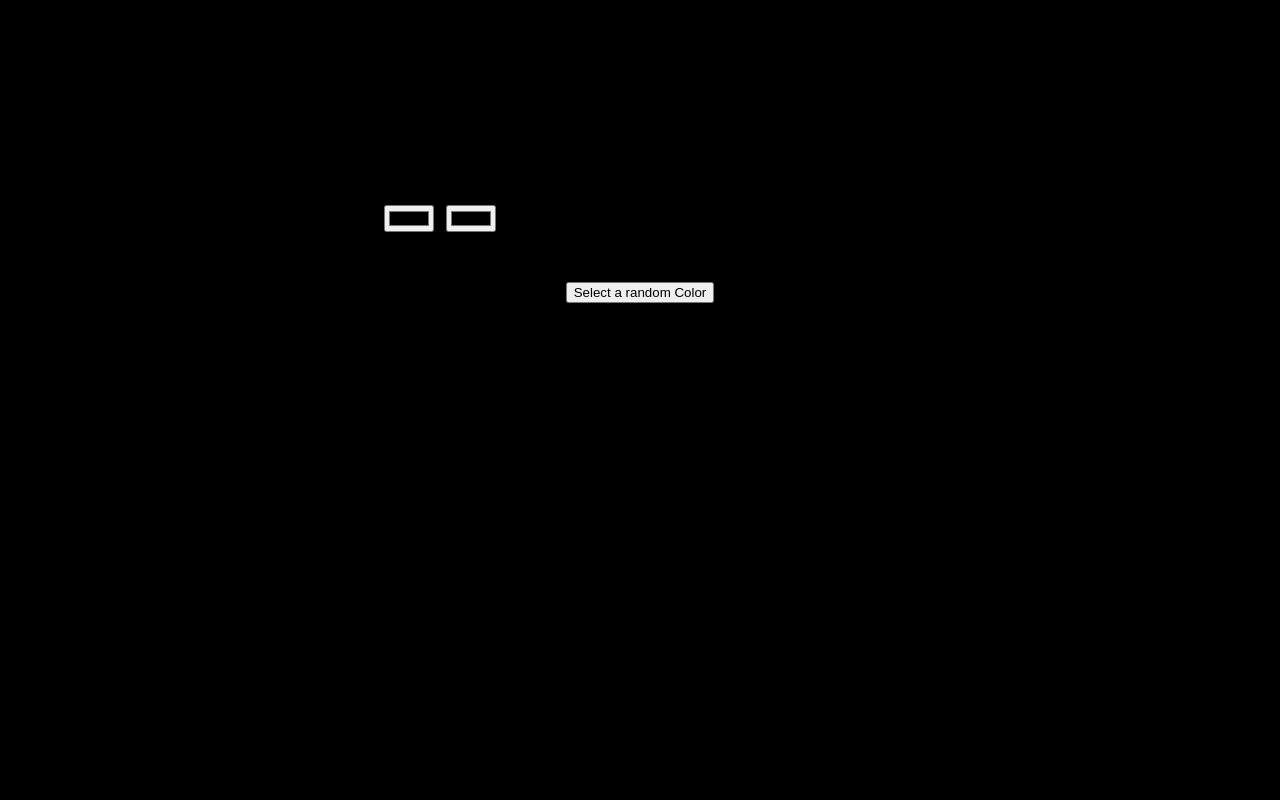
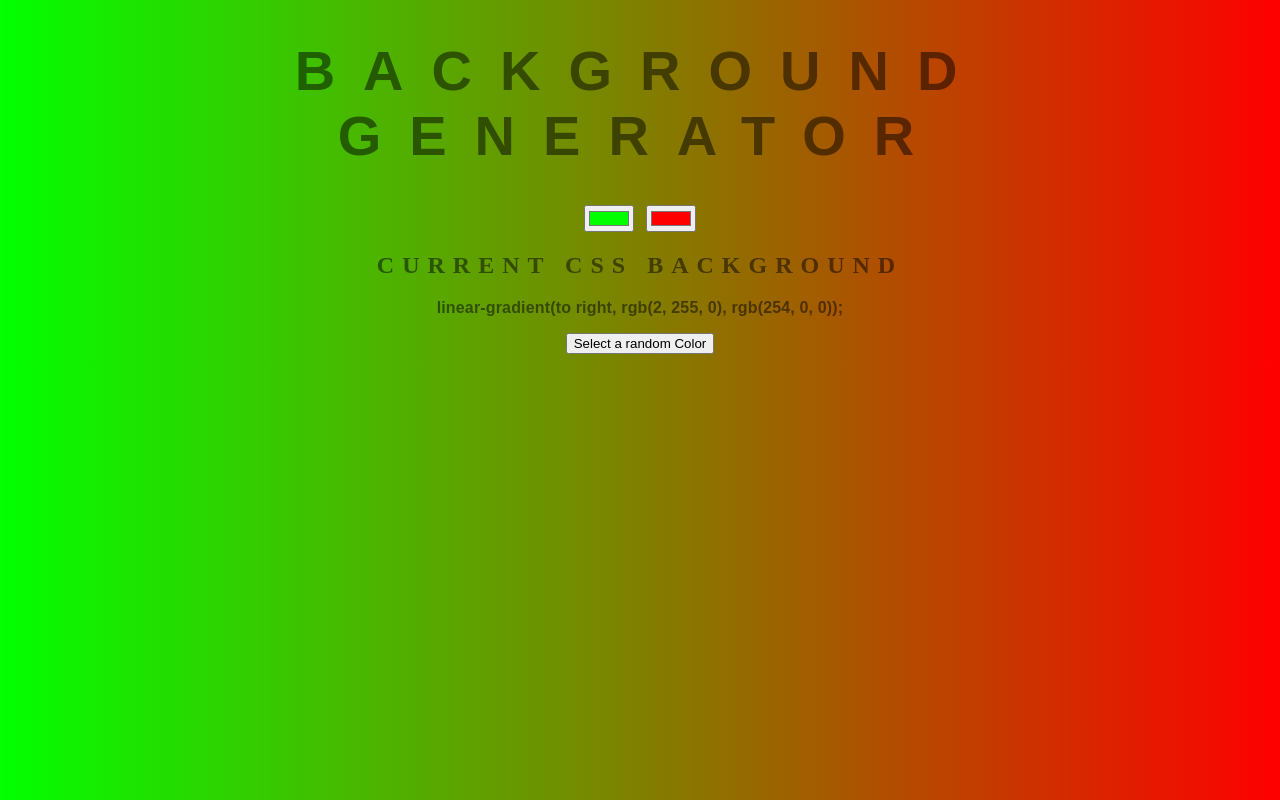
Before and after one commit to Prince-Emeka-Ekomaru/BackGround-Generator, a plain HTML site: page index.html in a window 1280 px wide. Drawn offline with Linux system fonts and the light colour scheme.

Commit message:
Update index.html

```diff
--- a/index.html
+++ b/index.html
@@ -8,11 +8,11 @@
 
 <body id="gradient">
 	<h1>Background Generator</h1>
-	<input class="color1" type="color" name="color1" value='white'>
-	<input class="color2" type="color" name="color2" value="#aaa>
+	<input class="color1" type="color" name="color1" value="#02ff00">
+	<input class="color2" type="color" name="color2" value="#fe0000">
 	<h2>Current CSS Background</h2>
 	<h3></h3>
-	<script type=" text/javascript" src="script.js"></script>
+	<script type="text/javascript" src="script.js"></script>
 </body>
 
 </html>
```
